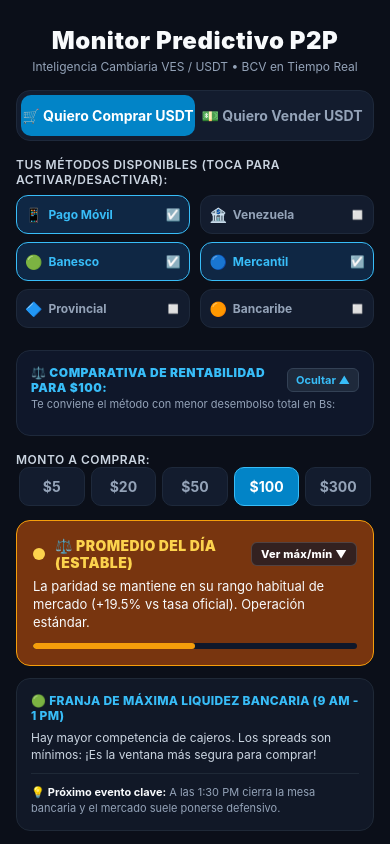
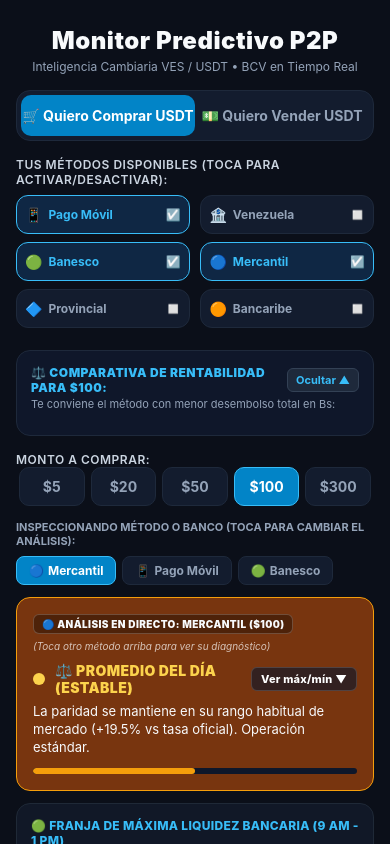
Before and after one commit to edgarjlmg/Estimador-tasas-binance, a React Native app in the folder frontend/: screen / in a window 390 px wide. Built offline with nearby package versions, Linux system fonts and the light colour scheme; no server answers; the database is empty.

Commit message:
feat: reubicar selector de metodo sobre el semaforo con indicador contextual explicito

```diff
--- a/frontend/App.js
+++ b/frontend/App.js
@@ -532,8 +532,55 @@ export default function App() {
             </View>
           </View>
 
+          {/* Tarjetas de Pestañas de Métodos para Alternar la Ficha Principal */}
+          <View style={styles.subTabsContainer}>
+            <Text style={styles.subTabsLabel}>
+              {selectedMethods.length > 1
+                ? 'Inspeccionando método o banco (Toca para cambiar el análisis):'
+                : 'Inspeccionando detalle de:'}
+            </Text>
+            <ScrollView horizontal showsHorizontalScrollIndicator={false} contentContainerStyle={styles.subTabsScroll}>
+              {selectedMethods.map((mId) => {
+                const mInfo = PAY_METHODS.find((p) => p.id === mId);
+                const isActive = activeTabMethod === mId;
+                const isBest = bestMethodId === mId && selectedMethods.length > 1;
+                return (
+                  <TouchableOpacity
+                    key={mId}
+                    style={[
+                      styles.subTabPill,
+                      isActive && styles.subTabPillActive,
+                      isBest && styles.subTabPillBest
+                    ]}
+                    onPress={() => setActiveTabMethod(mId)}
+                  >
+                    <Text style={styles.subTabIcon}>{mInfo?.icon}</Text>
+                    <Text style={[styles.subTabLabel, isActive && styles.subTabLabelActive]}>
+                      {mInfo?.label}
+                    </Text>
+                    {isBest && <Text style={styles.subTabBestBadge}>⭐ MEJOR</Text>}
+                  </TouchableOpacity>
+                );
+              })}
+            </ScrollView>
+          </View>
+
           {/* 🚦 Semáforo Predictivo de 7 Estados */}
           <View style={[styles.signalCard, { backgroundColor: signalState.bg, borderColor: signalState.border }]}>
+            {/* Cabecera contextual destacada con el banco activo */}
+            <View style={styles.signalMethodBadgeRow}>
+              <View style={styles.signalMethodPill}>
+                <Text style={styles.signalMethodPillText}>
+                  {PAY_METHODS.find((m) => m.id === activeTabMethod)?.icon} ANÁLISIS EN DIRECTO: {PAY_METHODS.find((m) => m.id === activeTabMethod)?.label?.toUpperCase()} (${selectedTier})
+                </Text>
+              </View>
+              {selectedMethods.length > 1 && (
+                <Text style={styles.signalSwitchHint}>
+                  (Toca otro método arriba para ver su diagnóstico)
+                </Text>
+              )}
+            </View>
+
             <View style={styles.signalTopRow}>
               <View style={styles.signalTitleGroup}>
                 <View style={[styles.signalDot, { backgroundColor: signalState.text }]} />
@@ -620,29 +667,6 @@ export default function App() {
             <Text style={styles.timingEvent}>
               💡 <Text style={styles.timingEventBold}>Próximo evento clave:</Text> {timingAnalysis.nextEvent}
             </Text>
-          </View>
-
-          {/* Tarjetas de Pestañas de Métodos para Alternar la Ficha Principal */}
-          <View style={styles.subTabsContainer}>
-            <Text style={styles.subTabsLabel}>Inspeccionando detalle de:</Text>
-            <ScrollView horizontal showsHorizontalScrollIndicator={false} contentContainerStyle={styles.subTabsScroll}>
-              {selectedMethods.map((mId) => {
-                const mInfo = PAY_METHODS.find((p) => p.id === mId);
-                const isActive = activeTabMethod === mId;
-                return (
-                  <TouchableOpacity
-                    key={mId}
-                    style={[styles.subTabPill, isActive && styles.subTabPillActive]}
-                    onPress={() => setActiveTabMethod(mId)}
-                  >
-                    <Text style={styles.subTabIcon}>{mInfo?.icon}</Text>
-                    <Text style={[styles.subTabLabel, isActive && styles.subTabLabelActive]}>
-                      {mInfo?.label}
-                    </Text>
-                  </TouchableOpacity>
-                );
-              })}
-            </ScrollView>
           </View>
 
           {/* Tarjeta Principal de Tasa P2P con Énfasis de Método */}
@@ -1101,6 +1125,33 @@ const styles = StyleSheet.create({
     borderWidth: 1.5,
     marginBottom: 12,
   },
+  signalMethodBadgeRow: {
+    flexDirection: 'row',
+    alignItems: 'center',
+    justifyContent: 'space-between',
+    marginBottom: 10,
+    flexWrap: 'wrap',
+    gap: 6,
+  },
+  signalMethodPill: {
+    backgroundColor: 'rgba(0, 0, 0, 0.35)',
+    paddingVertical: 3,
+    paddingHorizontal: 8,
+    borderRadius: 6,
+    borderWidth: 1,
+    borderColor: 'rgba(255, 255, 255, 0.2)',
+  },
+  signalMethodPillText: {
+    color: '#f8fafc',
+    fontSize: 10,
+    fontWeight: '900',
+    letterSpacing: 0.4,
+  },
+  signalSwitchHint: {
+    fontSize: 10,
+    color: 'rgba(255, 255, 255, 0.7)',
+    fontStyle: 'italic',
+  },
   signalTopRow: {
     flexDirection: 'row',
     alignItems: 'center',
@@ -1304,6 +1355,19 @@ const styles = StyleSheet.create({
     backgroundColor: '#0284c7',
     borderColor: '#38bdf8',
   },
+  subTabPillBest: {
+    borderColor: '#10b981',
+  },
+  subTabBestBadge: {
+    fontSize: 9,
+    backgroundColor: '#059669',
+    color: '#ffffff',
+    fontWeight: '800',
+    paddingHorizontal: 4,
+    paddingVertical: 1,
+    borderRadius: 4,
+    marginLeft: 6,
+  },
   subTabIcon: {
     fontSize: 12,
     marginRight: 4,
```
